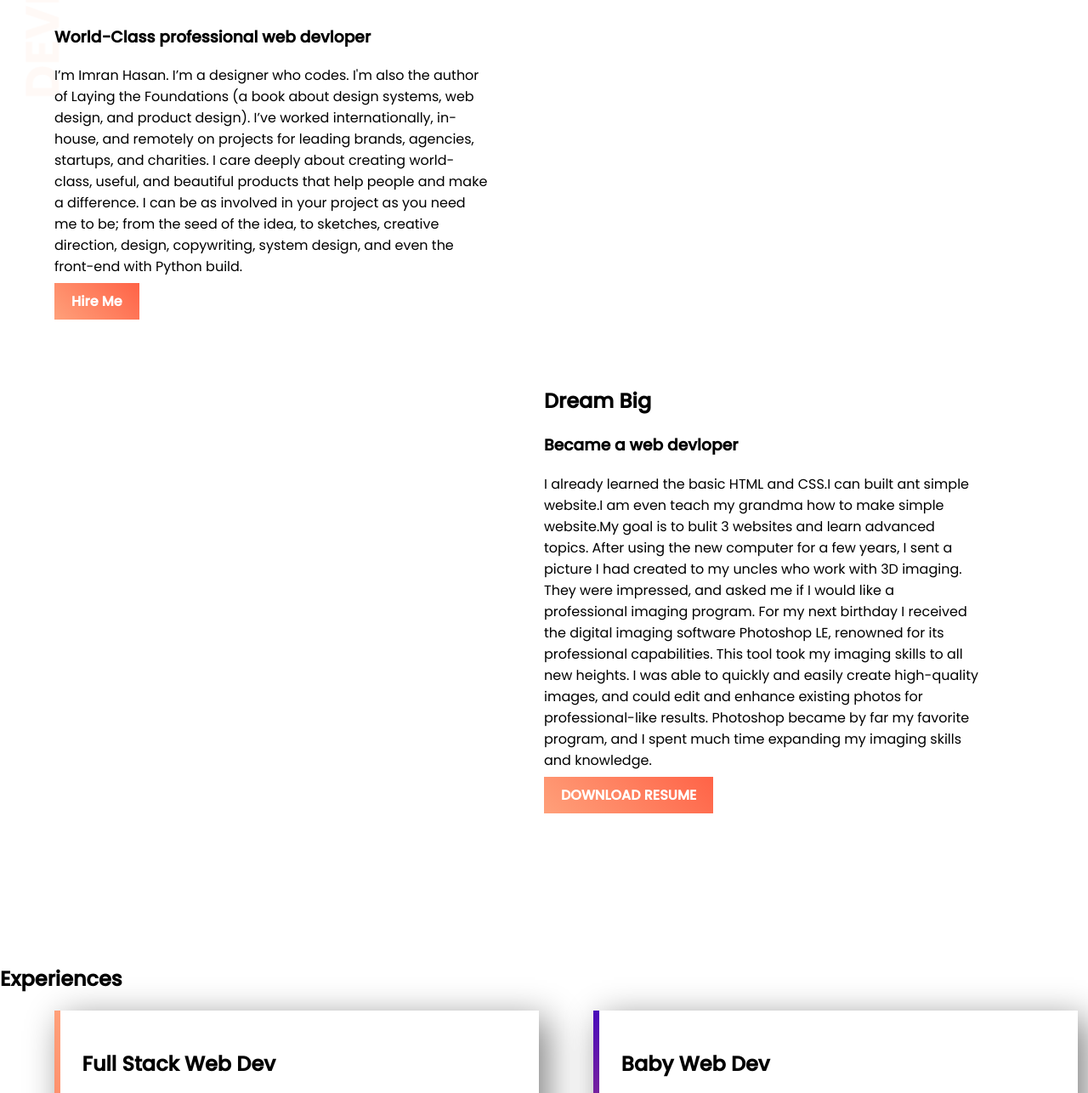
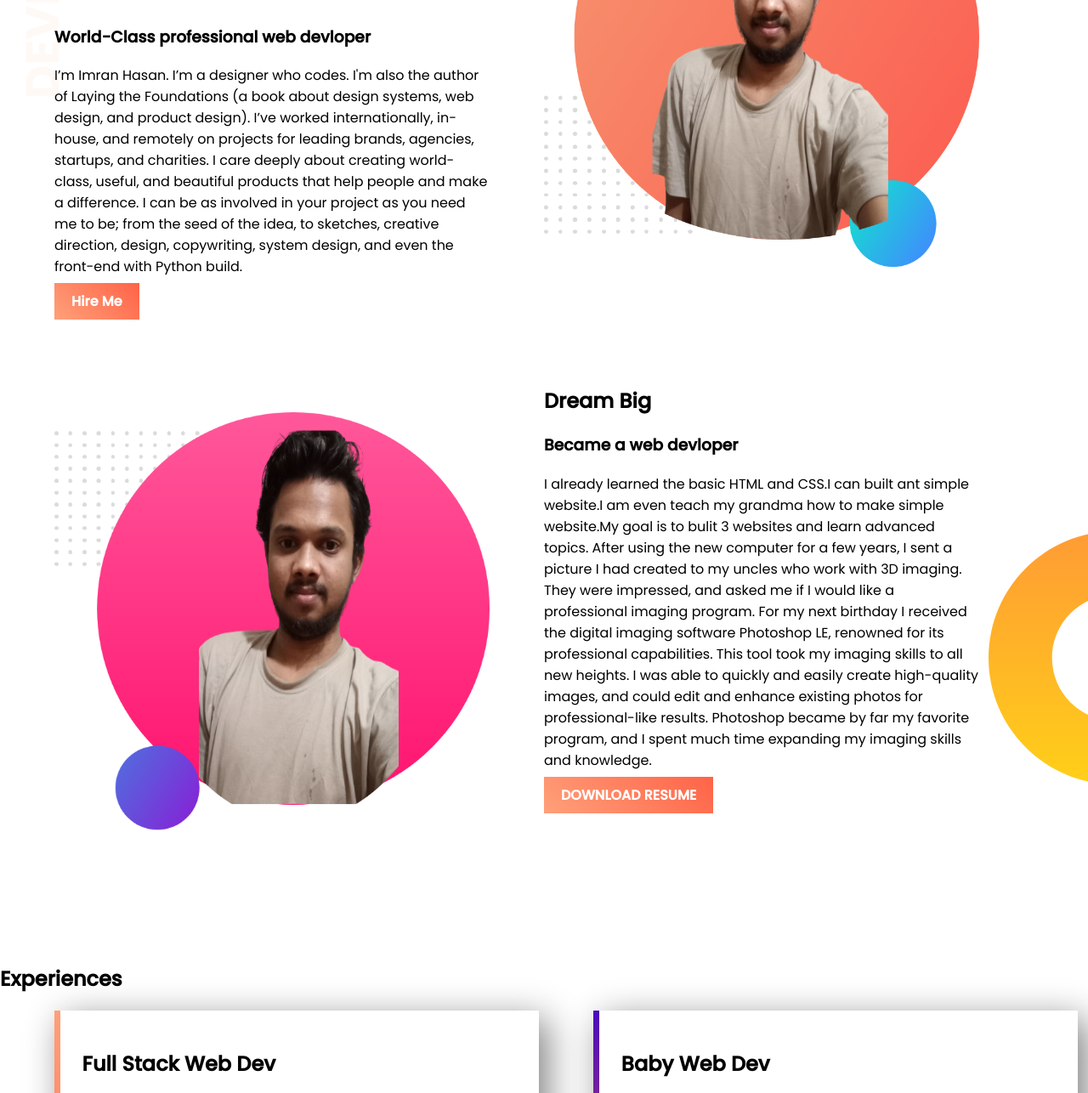
Before and after one commit to imran1846bd/web-prot, a plain HTML site: page index.html in a window 1280 px wide. Shown: the part 246-1532 px from the top of the page at 85% size. Drawn offline with Linux system fonts and the light colour scheme.

Commit message:
first commit

```diff
--- a/index.html
+++ b/index.html
@@ -20,12 +20,12 @@
         Hire Me</a>
         </div>
         <div class="half-width">
-        <img src="../developer-portfolio/my-bg (1).png" alt="">
+        <img src="img/my-bg (1).png" alt="">
         </div>
     </section>
     <section class="dream-area">
         <div class="half-width">
-            <img src="../developer-portfolio/my-bg2.png" alt="">
+            <img src="img/i.png" alt="">
         </div>
         <div class="half-width" id="pa">
             <h2>Dream Big</h2>
--- a/style.css
+++ b/style.css
@@ -47,7 +47,7 @@ section{
 
 }
 .dream-area{
-    background-image: url(../developer-portfolio/img/dream-bg.png);
+    background-image: url(img/dream-bg.png);
     background-repeat: no-repeat;
     background-position: right;
 
@@ -64,7 +64,7 @@ section{
     background-color: white;
 }
 .ex-area{
-    background-image: url(../developer-portfolio/img/exp-bg.png);
+    background-image: url(img/exp-bg.png);
     background-repeat: no-repeat;
     background-position: left;
 }
```
Also changed, not shown: img/i.png (renamed from my-bg2.png), img/my-bg (1).png (renamed from my-bg (1).png).
